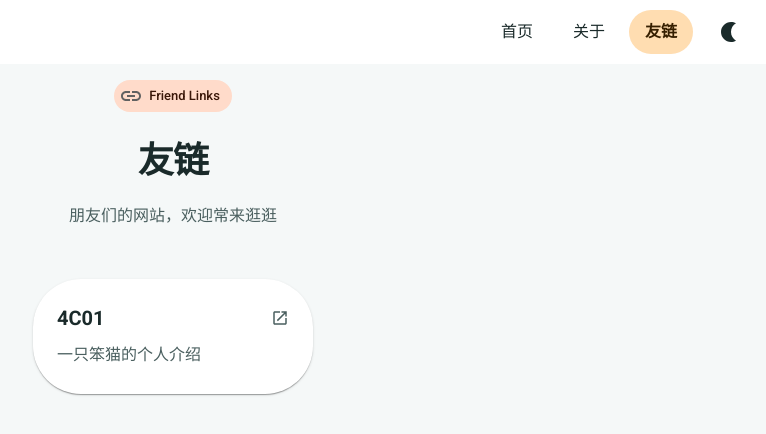
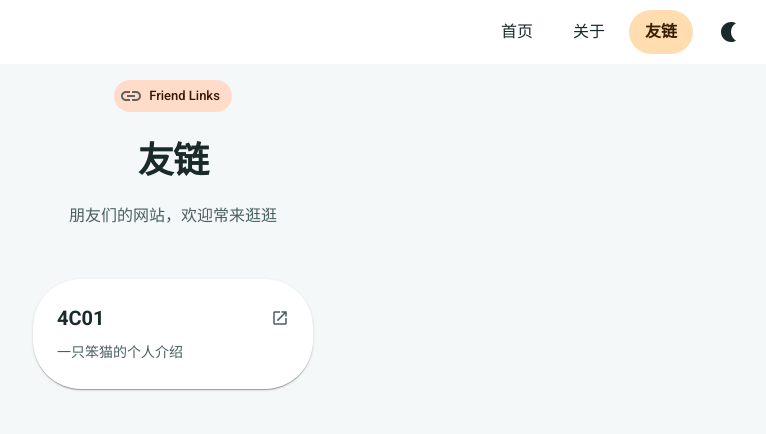
Before and after one commit to qichenya/qichen-web, a React (Vite) app: page /links in a window 1280 px wide. Shown: the top 434 px of the page, without its empty margins (467-1233 px from the left). Built offline with nearby package versions, Linux system fonts and the light colour scheme.

Commit message:
已修复两个构建错误

```diff
--- a/src/pages/LinksPage.tsx
+++ b/src/pages/LinksPage.tsx
@@ -7,10 +7,10 @@ import {
   Chip,
 } from '@mui/material';
 import { Link as LinkIcon, OpenInNew } from '@mui/icons-material';
-import { motion, AnimatePresence } from 'framer-motion';
+import { motion, AnimatePresence, Variants } from 'framer-motion';
 import { friendLinks } from '../data/friendLinks';
 
-const cardVariants = {
+const cardVariants: Variants = {
   hidden: { opacity: 0, y: 20 },
   visible: (i: number) => ({
     opacity: 1,
@@ -18,7 +18,7 @@ const cardVariants = {
     transition: {
       delay: i * 0.1,
       duration: 0.4,
-      ease: [0.2, 0, 0, 1],
+      ease: 'easeOut',
     },
   }),
 };
@@ -116,7 +116,7 @@ export const LinksPage: React.FC = () => {
                     />
                   </Box>
                   <Typography
-                    variant="bodyMedium"
+                    variant="body2"
                     color="text.secondary"
                   >
                     {link.description}
@@ -126,8 +126,6 @@ export const LinksPage: React.FC = () => {
             ))}
           </AnimatePresence>
         </Box>
-
-        <Box sx={{ mt: 8, textAlign: 'center' }} />
       </Container>
     </Box>
   );
```
